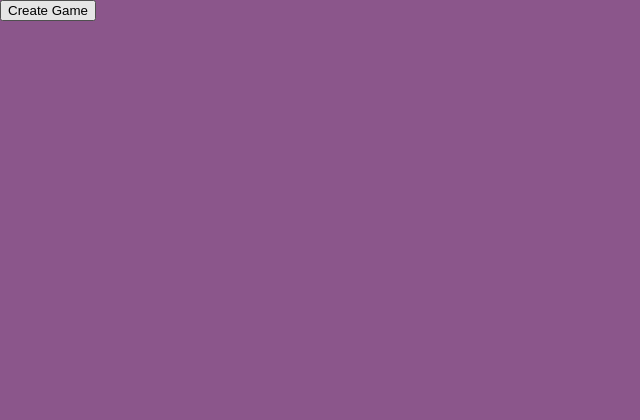
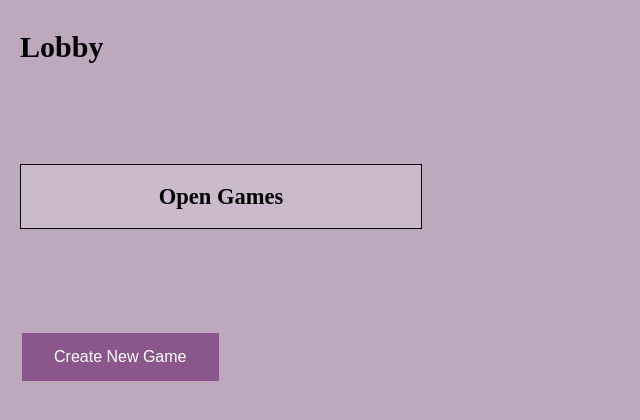
Before and after one commit to probably-not-porter/machi_koro, a website: page public/index.html in a window 1280 px wide. Shown: the whole page, without its empty margins (0-640 px from the left). Drawn offline with nearby package versions, Linux system fonts and the light colour scheme; no server answers.

Commit message:
work on some styles

```diff
--- a/public/css/style.css
+++ b/public/css/style.css
@@ -18,8 +18,10 @@ html, body{
     height: 100%;
     position: absolute;
     z-index: 1;
-    background: rgb(139, 86, 139);
+    background: rgb(190, 168, 190);
     font-size: 15px;
+    padding-left: 20px;
+    padding-top: 10px;
 }
 #waiting{
     width: 100%;
@@ -93,3 +95,35 @@ html, body{
 #stats{
     font-size: 12px;
 }
+h1{
+    margin-bottom: 100px;
+}
+h2{
+    text-align: center;
+}
+#active_games_panel{
+    border: 1px solid black;
+    width: 400px;
+    background: rgba(255,255,255,0.2);
+    margin-bottom: 100px;
+}
+#active_games li{
+    background: rgba(255,255,255,0.4);
+    list-style-type: none;
+    border: 1px solid black;
+    margin-left: -40px;
+    padding: 10px;
+}
+
+.button {
+    background-color: rgb(139, 86, 139);
+    border: none;
+    color: white;
+    padding: 15px 32px;
+    text-align: center;
+    text-decoration: none;
+    display: inline-block;
+    font-size: 16px;
+    margin: 4px 2px;
+    cursor: pointer;
+  }
--- a/public/index.html
+++ b/public/index.html
@@ -5,10 +5,15 @@
     </head>
     <body>
         <div id='lobby'>
-            <button id='new_game'>Create Game</button>
-            <ul id='active_games'>
+            <h1>Lobby</h1>
 
-            </ul>
+            <div id="active_games_panel">
+                <h2>Open Games</h2>
+                <ul id='active_games'>
+
+                </ul>
+            </div>
+            <button class='button' id='new_game'>Create New Game</button>
         </div>
         <div id='waiting'>
 
--- a/public/js/main.js
+++ b/public/js/main.js
@@ -47,12 +47,13 @@ $( document ).ready(function() {
                     document.getElementById("game").style.zIndex = 1;
                     document.getElementById("waiting").style.zIndex = 0;
                 }
-                document.getElementById("waiting").innerText = current_game.name + " (waiting) \n" + current_game.players.length + "/4 \n\n";
+                document.getElementById("waiting").innerHTML = "<h1>" + current_game.name + "</h1>";
+                document.getElementById("waiting").innerHTML += " (waiting) \n" + current_game.players.length + "/4 \n\n";
                 for (x in current_game.players){
                     document.getElementById("waiting").innerText += "\n" + current_game.players[x].name + "\n";
                 }
                 if (current_game.players.length > 1){
-                    document.getElementById("waiting").innerHTML += "<button id='button-"+current_game.id+"'>START GAME</button>";
+                    document.getElementById("waiting").innerHTML += "<button class='button' id='button-"+current_game.id+"'>START GAME</button>";
                     document.getElementById("button-" + current_game.id).addEventListener("click", function () {
                         start_current(current_game.id)
                     });
@@ -62,6 +63,7 @@ $( document ).ready(function() {
             // update lobby board
             var game_list = document.getElementById("active_games");
             game_list.innerHTML = "";
+
             for (let x = 0; x < list.length; x++){
                 let game  = list[x];
                 if (game.state == 0){
@@ -79,6 +81,11 @@ $( document ).ready(function() {
                         document.getElementById("waiting").style.zIndex = 1;
                     });
                 }
+            }
+            if (game_list.innerHTML == ""){
+                var li = document.createElement("li");
+                li.innerText = "No open games. (Maybe make one?)"
+                game_list.appendChild(li);
             }
         }else{
 
@@ -107,17 +114,7 @@ $( document ).ready(function() {
         // SELF
         console.log('--> display player cards');
         let self_player = null;
-        let stats = {
-            "coins": 0,
-            "bread": 0,
-            "cup": 0,
-            "fruit": 0,
-            "tower": 0,
-            "cow": 0,
-            "factory": 0,
-            "gear": 0,
-            "wheat": 0
-        }
+        let stats = {"coins": 0, "bread": 0, "cup": 0, "fruit": 0, "tower": 0, "cow": 0, "factory": 0, "gear": 0, "wheat": 0}
         for (x in state.players){
             if (state.players[x].id = self_id){
                 self_player = state.players[x]
```
